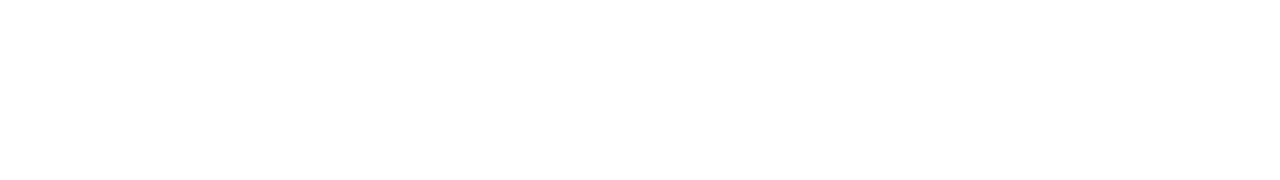
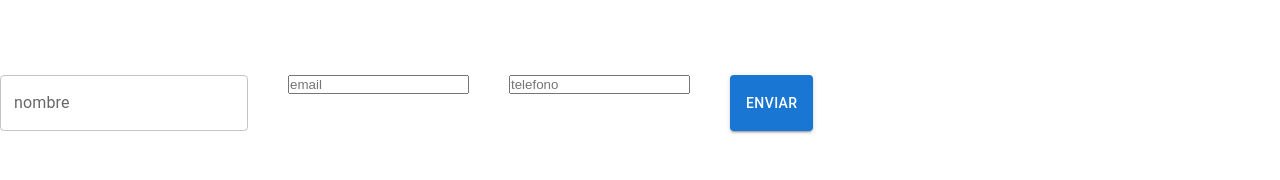
Before and after one commit to jorgeduje/ecommerce-68530, a React (Vite) app: page /formulario in a window 1280 px wide. Before the commit this address had no page. Shown: the part 120-300 px from the top of the page. Built offline with nearby package versions, Linux system fonts and the light colour scheme.

Commit message:
formik yup y rutas protegidas

```diff
--- a/package.json
+++ b/package.json
@@ -14,13 +14,15 @@
     "@emotion/styled": "^11.14.0",
     "@mui/icons-material": "^6.4.3",
     "@mui/material": "^6.4.3",
+    "formik": "^2.4.6",
     "react": "^18.3.1",
     "react-dom": "^18.3.1",
     "react-icons": "^5.4.0",
     "react-router": "^7.1.5",
     "react-spinners": "^0.15.0",
     "sonner": "^2.0.0",
-    "sweetalert2": "^11.17.2"
+    "sweetalert2": "^11.17.2",
+    "yup": "^1.6.1"
   },
   "devDependencies": {
     "@eslint/js": "^9.17.0",
--- a/src/App.jsx
+++ b/src/App.jsx
@@ -8,6 +8,9 @@ import { BrowserRouter, Routes, Route } from "react-router";
 import CartContextProvider from "./context/CartContext";
 import DarkModeContextProvider from "./context/DarkModeContext";
 import { Toaster } from "sonner";
+import Estadisticas from "./components/pages/estadisticas/Estadisticas";
+import ProtectedRoutes from "./routes/ProtectedRoutes";
+import Formulario from "./components/pages/formulario/Formulario";
 
 function App() {
   return (
@@ -22,8 +25,14 @@ function App() {
           <Route path="/cart" element={<Cart />} />
           <Route path="/itemDetail/:id" element={<ItemDetail />} />
           <Route path="/checkout" element={<Checkout />} />
+          <Route path="/formulario" element={<Formulario />} />
 
           <Route path="*" element={<h2>404 not found</h2>} />
+
+          <Route element={<ProtectedRoutes />}>
+            <Route path="/estadisticas" element={<Estadisticas />} />
+            <Route path="/otra" element={<h3>Otra ruta protegida</h3>} />
+          </Route>
         </Routes>
         {/* </DarkModeContextProvider> */}
       </CartContextProvider>
--- /dev/null
+++ b/src/components/pages/estadisticas/Estadisticas.jsx
@@ -0,0 +1,9 @@
+const Estadisticas = () => {
+  return (
+    <div>
+      <h1>Estoy en estadisitcas</h1>
+    </div>
+  );
+};
+
+export default Estadisticas;
--- /dev/null
+++ b/src/components/pages/formulario/Formulario.jsx
@@ -0,0 +1,71 @@
+import { Button, TextField } from "@mui/material";
+import { useFormik } from "formik";
+import * as Yup from "yup";
+const Formulario = () => {
+  // estado
+  // funcion para el submit
+  // funcion para los onchange
+
+  const { handleSubmit, handleChange, errors } = useFormik({
+    initialValues: { name: "", email: "", phoneNumber: "" },
+    onSubmit: (data) => {
+      console.log(data);
+    },
+    validationSchema: Yup.object({
+      name: Yup.string()
+        .required("campo requerido")
+        .min(5, "minimo 5 caracteres"),
+      email: Yup.string()
+        .required("campo requerido")
+        .email("el email no es valido"),
+      phoneNumber: Yup.string()
+        .required("campo requerido")
+        .matches(/^(?=.*[A-Z])(?=.*[a-z])(?=.*\d).{8,20}$/, "Formato inválido"),
+    }),
+    validateOnChange: false,
+  });
+
+  return (
+    <div style={{ marginTop: "100px" }}>
+      <form
+        onSubmit={handleSubmit}
+        style={{
+          display: "flex",
+          gap: "40px",
+        }}
+      >
+        <TextField
+          label="nombre"
+          name="name"
+          error={errors.name ? true : false}
+          helperText={errors.name}
+          onChange={handleChange}
+        />
+        <div style={{ display: "flex", flexDirection: "column" }}>
+          <input
+            type="text"
+            placeholder="email"
+            name="email"
+            onChange={handleChange}
+          />
+          <span style={{ color: "crimson" }}>{errors.email}</span>
+        </div>
+        <div style={{ display: "flex", flexDirection: "column" }}>
+          <input
+            type="text"
+            placeholder="telefono"
+            name="phoneNumber"
+            onChange={handleChange}
+          />
+          <span style={{ color: "crimson" }}>{errors.phoneNumber}</span>
+        </div>
+
+        <Button type="submit" variant="contained">
+          Enviar
+        </Button>
+      </form>
+    </div>
+  );
+};
+
+export default Formulario;
--- /dev/null
+++ b/src/routes/ProtectedRoutes.jsx
@@ -0,0 +1,8 @@
+import { Navigate, Outlet } from "react-router";
+
+const ProtectedRoutes = () => {
+  let rol = "admin";
+  return <div>{rol === "admin" ? <Outlet /> : <Navigate to="/" />}</div>;
+};
+
+export default ProtectedRoutes;
```
Also changed, not shown: 1 other file (tests, documents, lock files or other folders).
